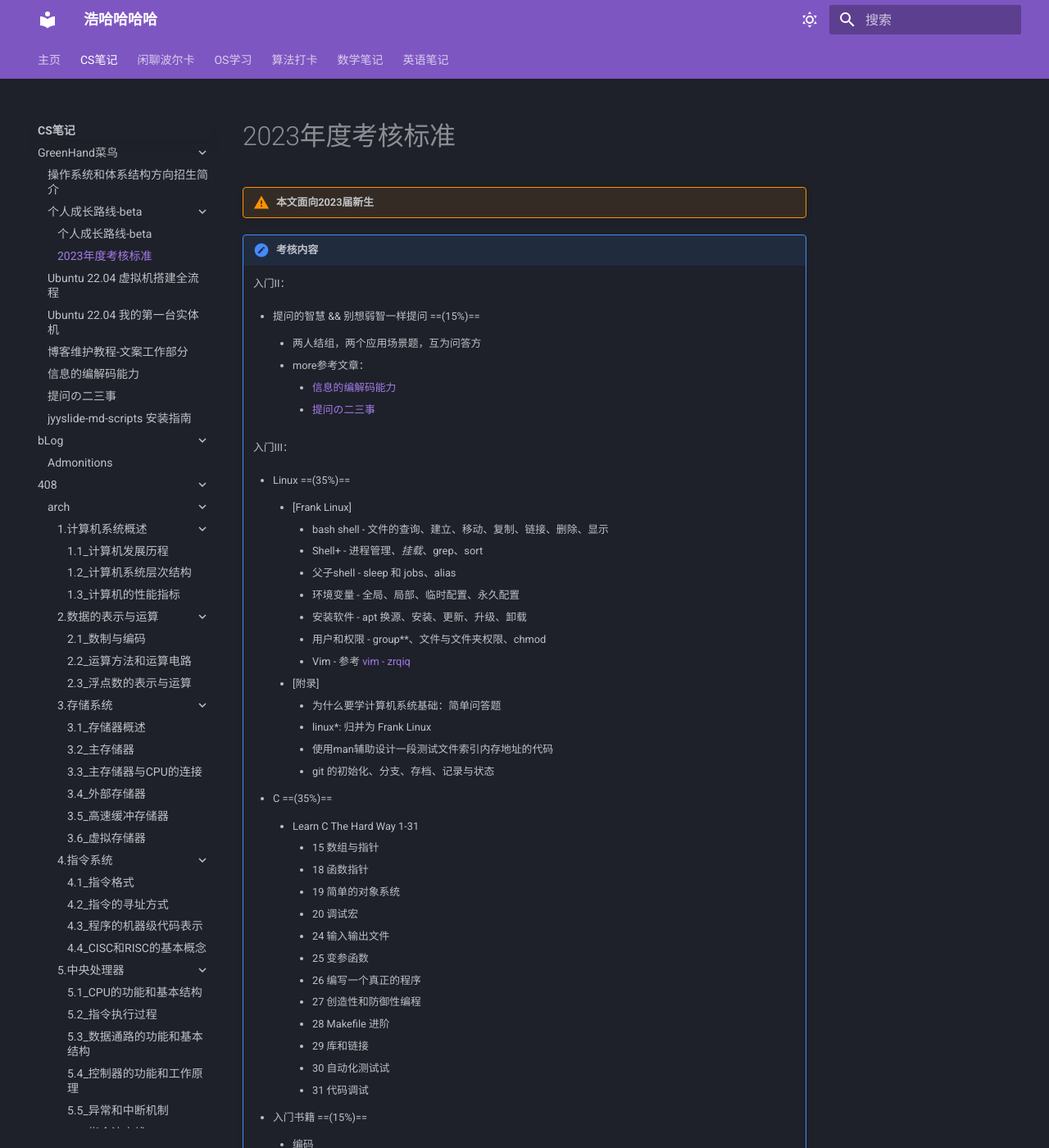
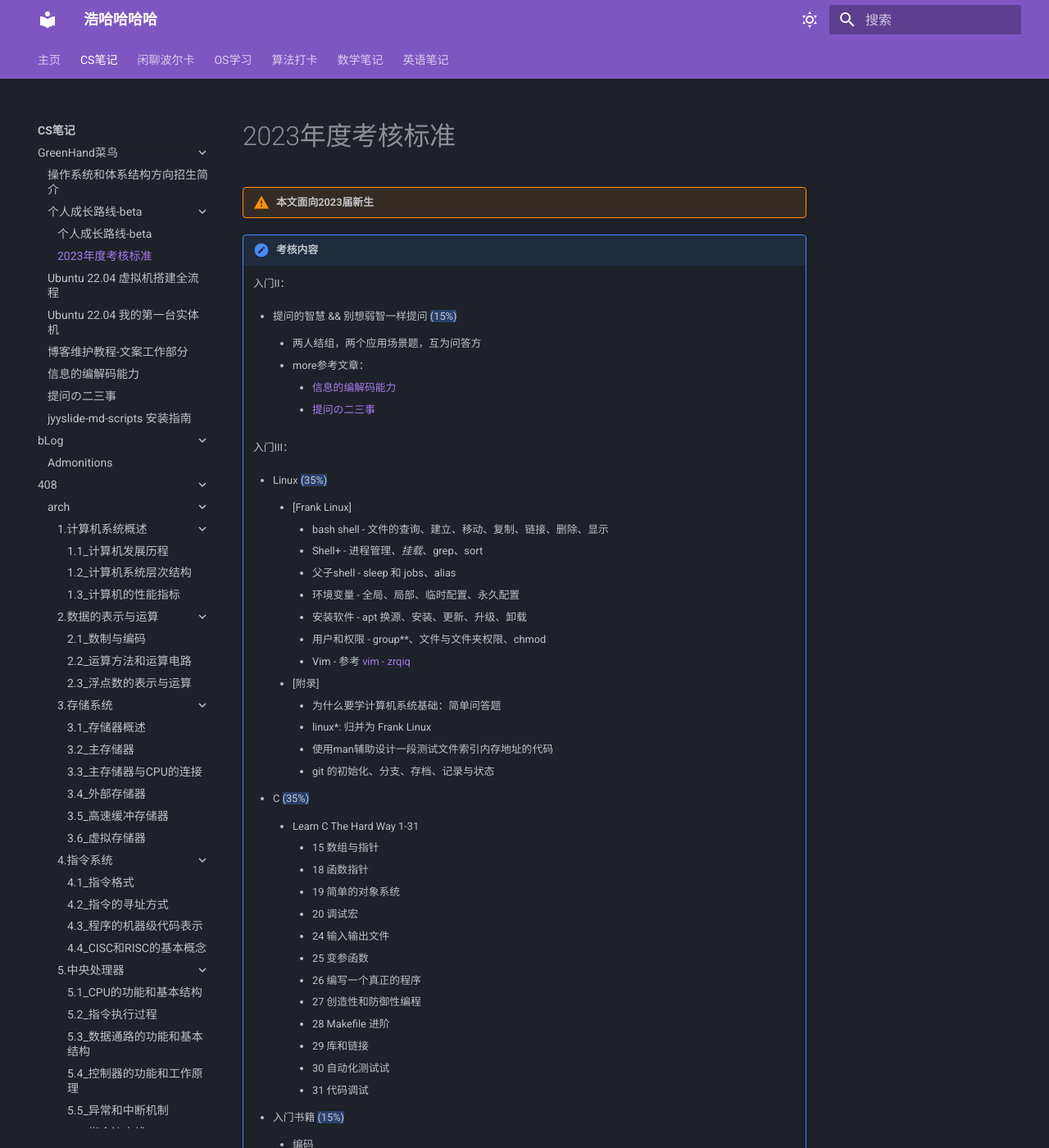
Before and after one commit to Haohahahaha/cs, an MkDocs documentation site: the page built from docs/greenhand/fertile/assessment-2023.md, in a window 1280 px wide and 1400 px high. Shown: the whole window at 82% size. Built offline with MkDocs 1.6.1 and Material for MkDocs 9.7.7, drawn with Linux system fonts in a browser that asks for light colours; emoji names are drawn with the system emoji font.

Commit message:
2023-12-12_01:03:26 update

```diff
--- a/mkdocs.yml
+++ b/mkdocs.yml
@@ -221,6 +221,12 @@
     - pymdownx.emoji:
         emoji_index: !!python/name:material.extensions.emoji.twemoji
         emoji_generator: !!python/name:material.extensions.emoji.to_svg
+    # Formatting
+    - pymdownx.critic
+    - pymdownx.caret
+    - pymdownx.keys
+    - pymdownx.mark
+    - pymdownx.tilde
 
 extra:
   homepage: http://haohaha.cn
```
